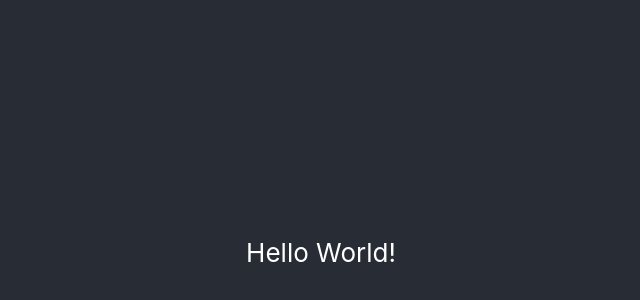
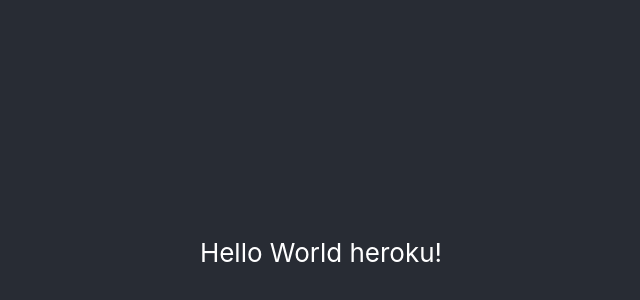
Before and after one commit to jg93pt/exchange-app, a React (Create React App) app: page / in a window 1280 px wide. Shown: the part 140-440 px from the top of the page, without its empty margins (319-959 px from the left). Built offline with nearby package versions, Linux system fonts and the light colour scheme.

Commit message:
pushing to heroku test

```diff
--- a/src/App.js
+++ b/src/App.js
@@ -7,7 +7,7 @@
     <div className="App">
       <header className="App-header">
         <p>
-        Hello World!
+        Hello World heroku!
         </p>
       </header>
     </div>
```
